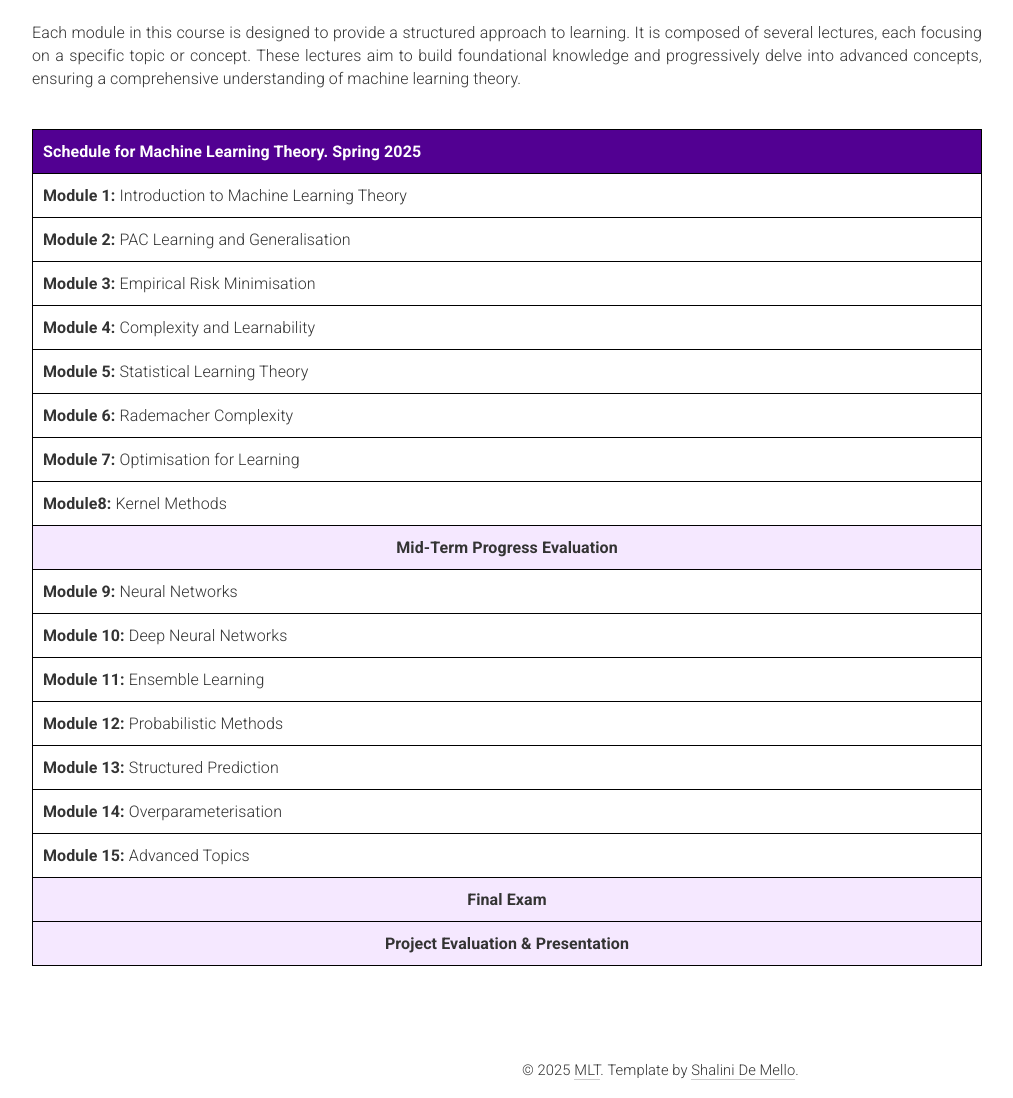
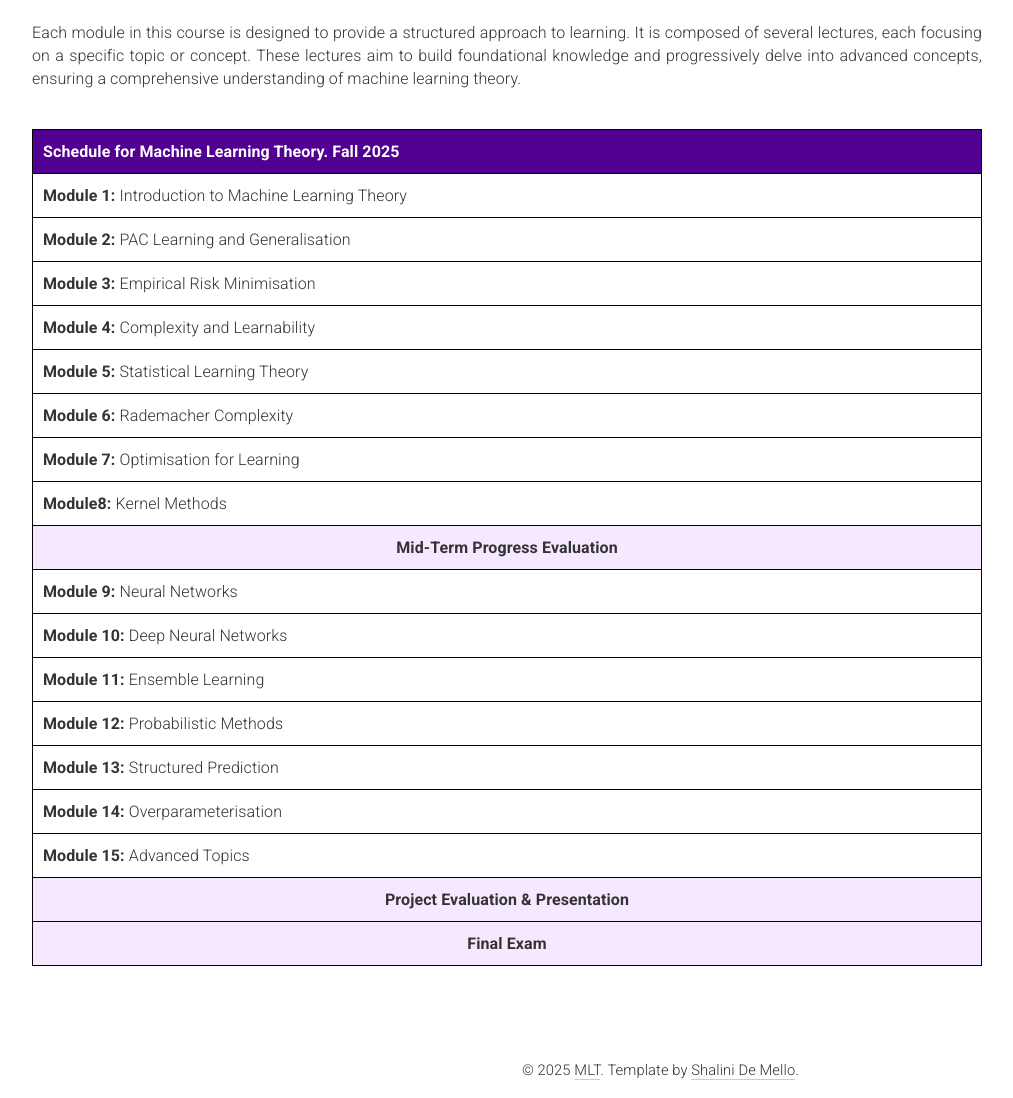
Before and after one commit to Math-ML-X/MLT25_Fall, a plain HTML site: page index.html in a window 1280 px wide. Shown: the part 2580-3678 px from the top of the page, without its empty margins (133-1146 px from the left). Drawn offline with nearby package versions, Linux system fonts and the light colour scheme.

Commit message:
Update index.html

```diff
--- a/index.html
+++ b/index.html
@@ -166,7 +166,7 @@ Current version of the suggested reading materials can be downloaded <a href="ma
     <table>
 	<tr>
 	    <th colspan="2" text-align: center; padding: 10px;">
-		    Schedule for Machine Learning Theory. Spring 2025
+		    Schedule for Machine Learning Theory. Fall 2025
 	    </th>
         </tr>
        <tr>
@@ -308,10 +308,10 @@ Current version of the suggested reading materials can be downloaded <a href="ma
             </td>
         </tr>
         <tr class="final-exam">
-	    <td colspan="2" style="text-align: center; vertical-align: middle;">Final Exam</td>
+		<td colspan="2" style="text-align: center; vertical-align: middle;">Project Evaluation & Presentation</td>
         </tr>
 	 <tr class="final-exam">
-	    <td colspan="2" style="text-align: center; vertical-align: middle;">Project Evaluation & Presentation</td>
+		 <td colspan="2" style="text-align: center; vertical-align: middle;">Final Exam</td>
         </tr>
     </table>
 </body>
```
